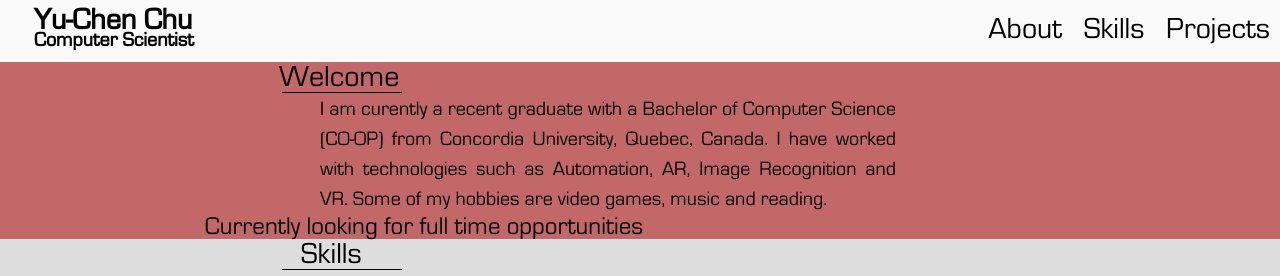
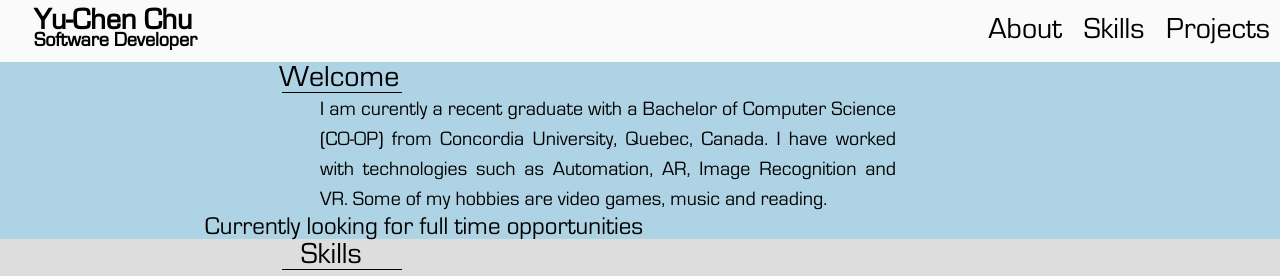
Before and after one commit to CaptchaTW/CaptchaTw.github.io, a plain HTML site: page index.html in a window 1280 px wide. Shown: the top 276 px of the page. Drawn offline with Linux system fonts and the light colour scheme.

Commit message:
small changes, repo text change

```diff
--- a/text.html
+++ b/index.html
@@ -10,7 +10,7 @@
     <link rel='stylesheet' href='https://use.fontawesome.com/releases/v5.7.0/css/all.css' integrity='sha384-lZN37f5QGtY3VHgisS14W3ExzMWZxybE1SJSEsQp9S+oqd12jhcu+A56Ebc1zFSJ' crossorigin='anonymous'>
   <header>
     <h1 id="full-name">Yu-Chen Chu</h1>
-    <h2 id ="person-description">Computer Scientist</h2>
+    <h2 id ="person-description">Software Developer</h2>
     <div id = "anchors">
      <a href="#about" id ="about-anchor"> About</a>
      <a href ="#skills" id ="skills-anchor">Skills</a>
--- a/style.css
+++ b/style.css
@@ -18,7 +18,7 @@ section{
 footer{
 }
 #container-about{
-  background-color: #C26868;
+  background-color: #aed3e4;
 
 }
 #container-skill{
```
